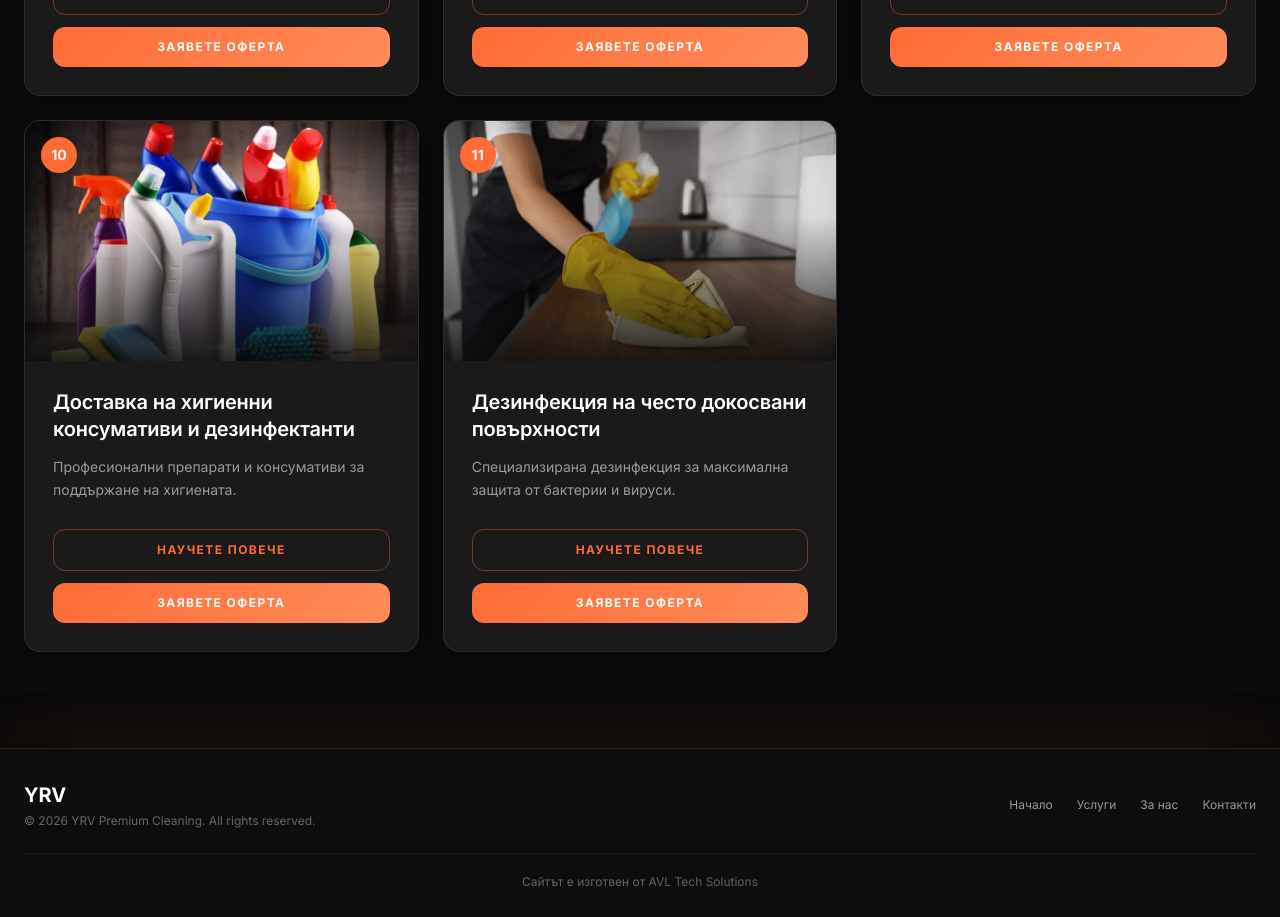
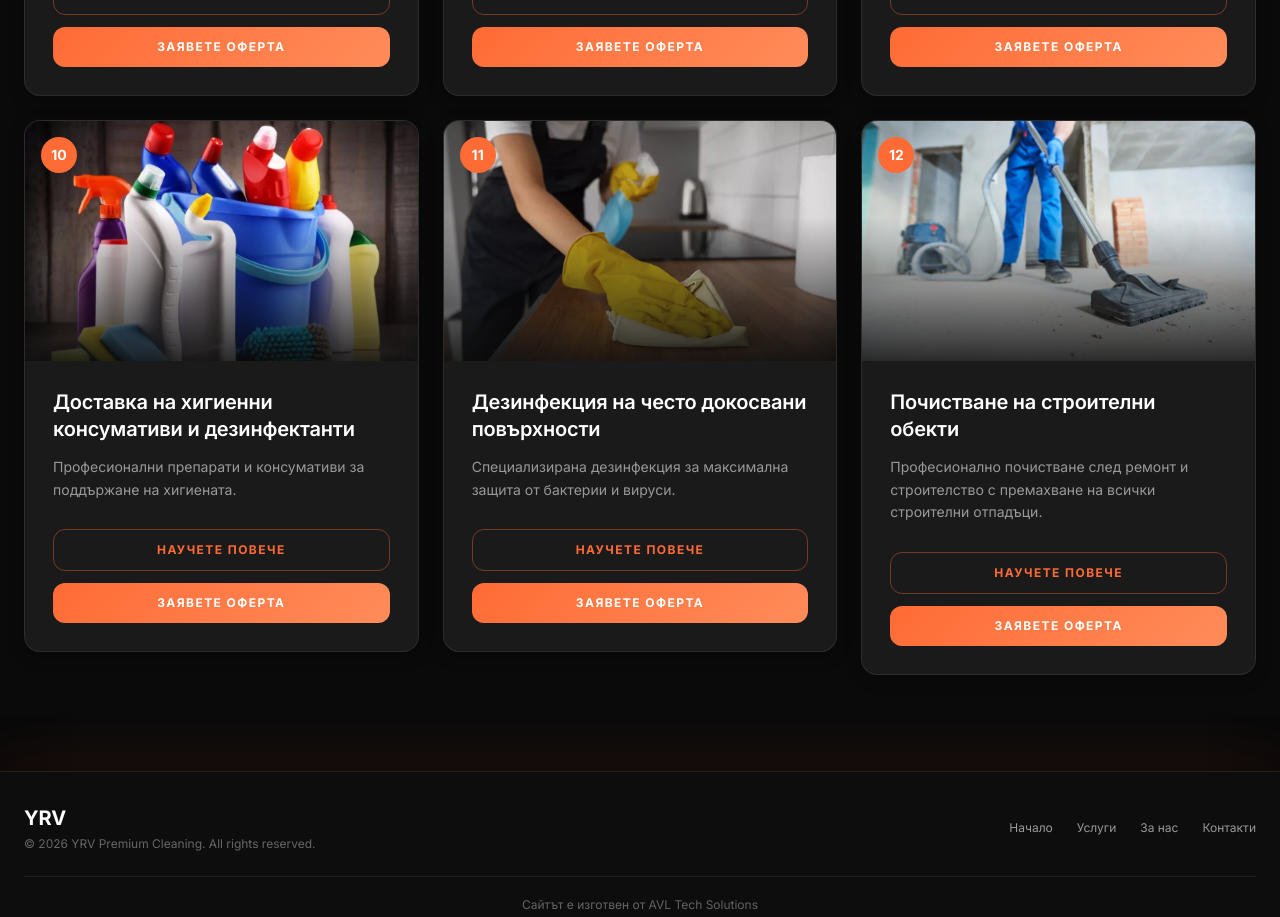
Before and after one commit to Ivaka12322/YRV_Cleaning, a React (Vite) app: page /services in a window 1280 px wide. Shown: the part 2000-2917 px from the top of the page. Built offline with nearby package versions, Linux system fonts and the light colour scheme.

Commit message:
Add new service to services data

```diff
--- a/src/data/services.ts
+++ b/src/data/services.ts
@@ -606,6 +606,60 @@ export const services: Service[] = [
       },
     ],
   },
+  {
+    id: 12,
+    slug: 'stroitelni-obekti',
+    title: 'Почистване на строителни обекти',
+    shortDescription: 'Професионално почистване след ремонт и строителство с премахване на всички строителни отпадъци.',
+    heroDescription: 'Професионално почистване след ремонт и строителство с премахване на всички строителни отпадъци и прах. Гарантираме перфектна чистота и готовност за обитаване.',
+    image: '/5.webp',
+    subsections: [
+      {
+        icon: 'trash-2',
+        title: 'Премахване на строителни отпадъци',
+        description: 'Събиране и изхвърляне на всички видове строителни материали и отпадъци.',
+        checklist: [
+          'Извозване на чували с боклук, остатъци от материали и опаковки',
+          'Премахване на лепенки, етикети и защитни фолиа',
+          'Почистване на фуги и остатъци от цимент и разтвор',
+          'Събиране на дребни строителни отпадъци и прах',
+        ],
+      },
+      {
+        icon: 'layers',
+        title: 'Задълбочено почистване на под и стени',
+        description: 'Цялостно измиване и полиране на всички повърхности след строителство.',
+        checklist: [
+          'Почистване на боя, мазилка и шпакловка от подове и плочки',
+          'Измиване и полиране на паркет, ламинат и теракот',
+          'Почистване на стени от прах, петна и строителни остатъци',
+          'Премахване на следи от лепило и силикон',
+        ],
+      },
+      {
+        icon: 'frame',
+        title: 'Прозорци и дограма',
+        description: 'Перфектно почистване на всички прозорци и врати след строителни дейности.',
+        checklist: [
+          'Почистване на боя и шпакловка от стъкла',
+          'Измиване на прозорци отвътре и отвън',
+          'Почистване на первази, рамки и дограма',
+          'Премахване на защитни фолиа и лепенки',
+        ],
+      },
+      {
+        icon: 'droplets',
+        title: 'Санитарни помещения и кухня',
+        description: 'Специализирано почистване на мокри помещения след монтаж.',
+        checklist: [
+          'Почистване на фаянс, теракот и фуги от цимент',
+          'Измиване и дезинфекция на санитария и арматури',
+          'Почистване на кухненски шкафове, плот и уреди',
+          'Полиране на огледала и стъклени повърхности',
+        ],
+      },
+    ],
+  },
 ];
 
 export const getServiceBySlug = (slug: string): Service | undefined => {
```
